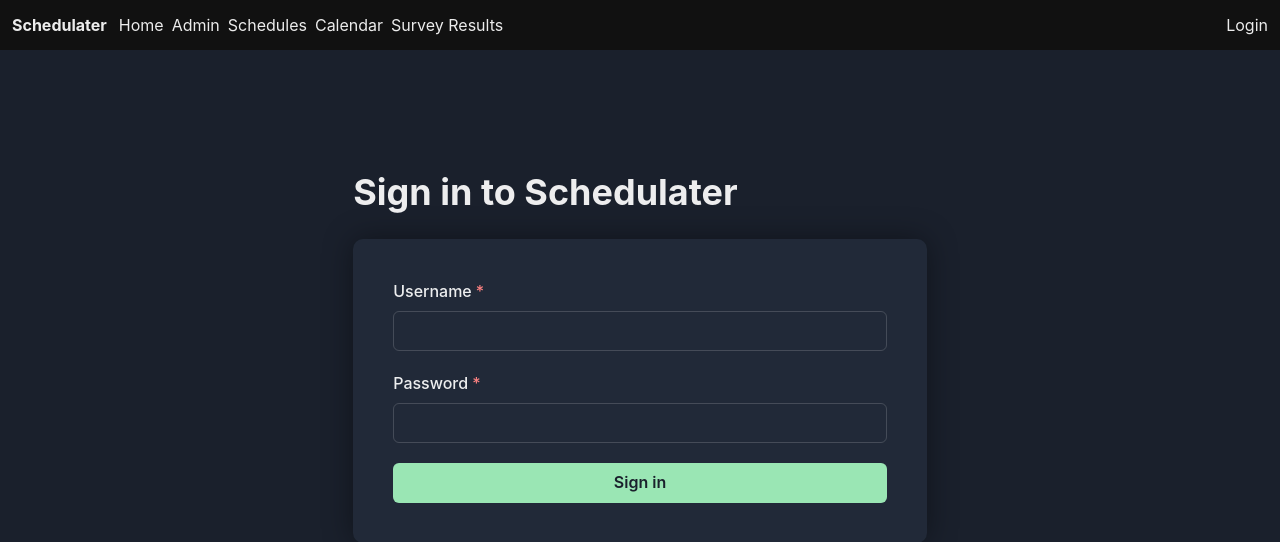
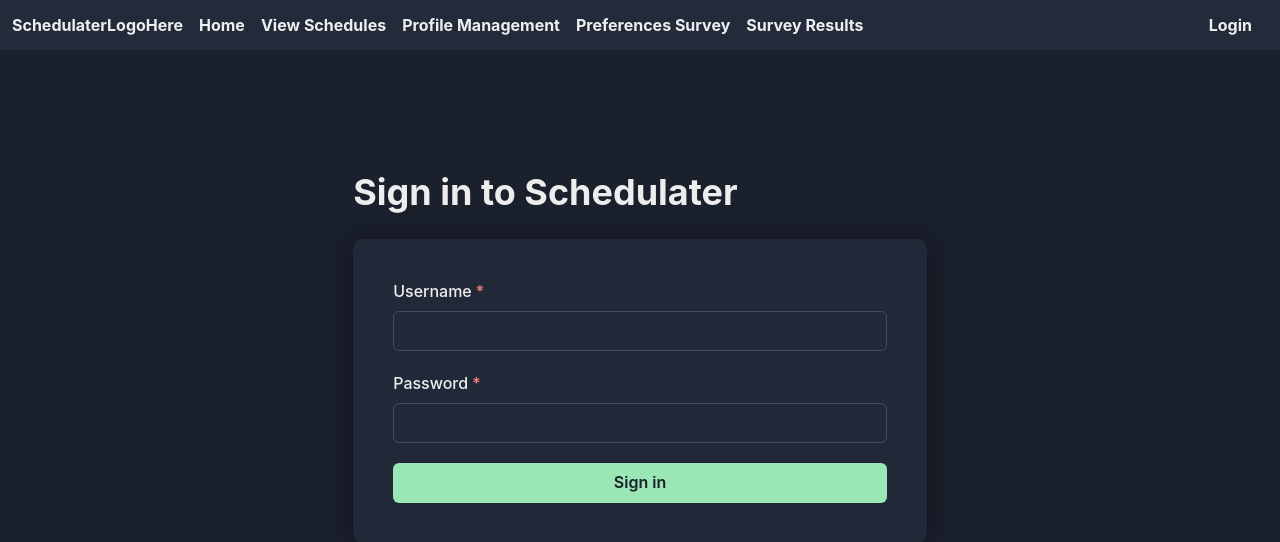
Before and after one commit to SENG499-S22-Company3/frontend, a React (Create React App) app: page /login in a window 1280 px wide. Shown: the top 542 px of the page. Built offline with nearby package versions, Linux system fonts and the light colour scheme.

Commit message:
JC: More work on nav header

```diff
--- a/src/components/Nav.tsx
+++ b/src/components/Nav.tsx
@@ -1,41 +1,51 @@
 import { Flex, Text, Link } from "@chakra-ui/react";
 import { Link as ReactRouterLink } from "react-router-dom";
 import React from "react";
-import { useLoginStore } from "../stores/login";
+import { useLoginStore, LoginStore } from "../stores/login";
 
-const LoginStatus = () => {
-  const loginState = useLoginStore();
+const LoginStatus = (props: { loginState: LoginStore }) => {
+  const { loginState } = props;
   if (loginState.loggedIn && loginState.user !== undefined) {
     return <Flex>Hello {loginState.user.name}</Flex>;
   }
-  return (
-    <Link as={ReactRouterLink} to="/login">
-      Login
-    </Link>
-  );
+  return <NavLink to="/login" desc="Login" />;
 };
 
+const NavLink = (props: { to: string; desc: string }) => (
+  <Link as={ReactRouterLink} to={props.to} mr={4}>
+    <b>{props.desc}</b>
+  </Link>
+);
+
 export const NavHeader = (props: {}) => {
+  const loginState = useLoginStore();
   return (
     <Flex
       w="100vw"
       h="50px"
-      bg="#111"
+      bg="#232b3b"
       alignItems="center"
       justifyContent="space-between"
       px={3}
     >
       <Flex>
-        <Text mr={3}>
-          <b>Schedulater</b>
+        {/* Eventually this will be replaced with a logo or something nicer */}
+        <Text mr={4}>
+          <b>SchedulaterLogoHere</b>
         </Text>
-        <Link mr={2}>Home</Link>
-        <Link mr={2}>Admin</Link>
-        <Link mr={2}>Schedules</Link>
-        <Link mr={2}>Calendar</Link>
-        <Link mr={2}>Survey Results</Link>
+        <NavLink to="/" desc="Home" />
+        {loginState.user && loginState.user.roles.includes("admin") && (
+          <>
+            <NavLink to="/dashboard" desc="Admin Dashboard" />
+            <NavLink to="/generate" desc="Generate Schedules" />
+          </>
+        )}
+        <NavLink to="/schedule" desc="View Schedules" />
+        <NavLink to="/profileManagement" desc="Profile Management" />
+        <NavLink to="/survey" desc="Preferences Survey" />
+        <NavLink to="/surveyresults" desc="Survey Results" />
       </Flex>
-      <LoginStatus />
+      <LoginStatus loginState={loginState} />
     </Flex>
   );
 };
--- a/src/stores/login.ts
+++ b/src/stores/login.ts
@@ -1,13 +1,13 @@
 import create from "zustand";
 
-type User = {
+export type User = {
   username: string;
   name: string;
   email: string;
   roles: string[];
 };
 
-type LoginStore = {
+export type LoginStore = {
   loggedIn: boolean;
   user: User | undefined;
   setUser: (user: User) => void;
```
